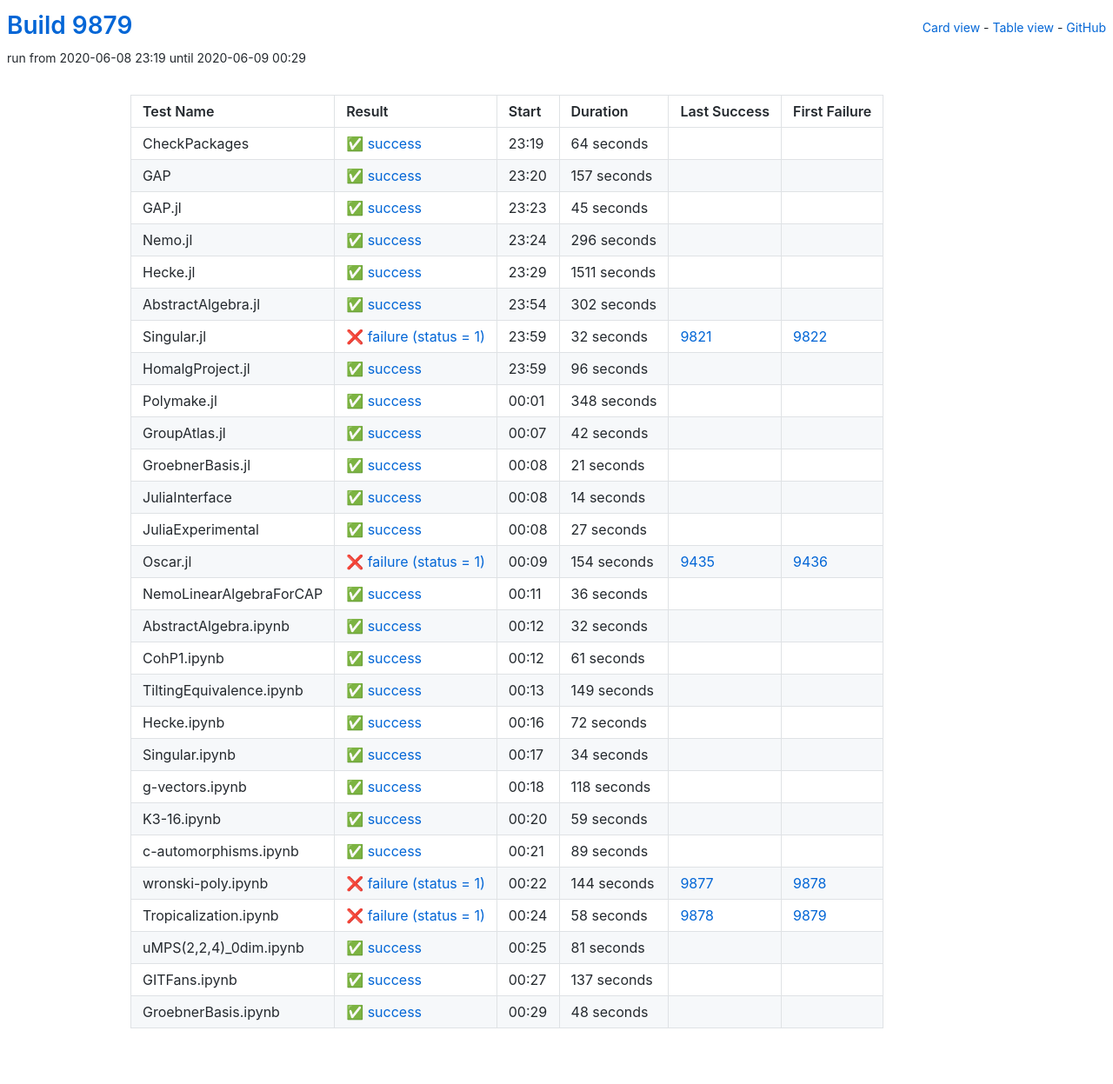
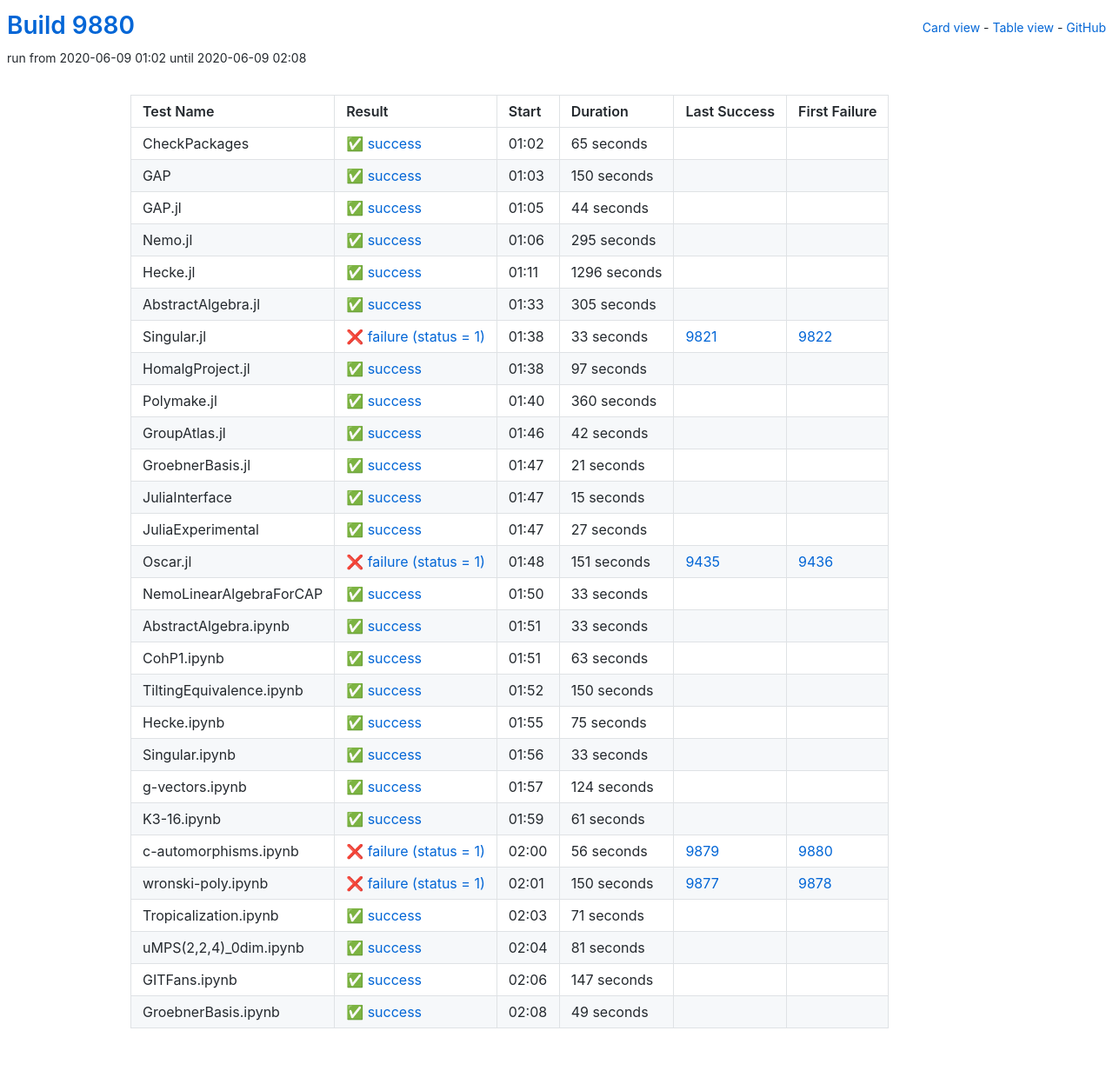
Before and after one commit to oscar-system/oscar-ci-status, a Jekyll site: the page built from table.html, in a window 1280 px wide. Shown: the whole page at 87% size. Built offline with Jekyll 4.4.1, drawn with Linux system fonts in a browser that asks for light colours.

Commit message:
Build 9880

```diff
--- a/_data/ci.yml
+++ b/_data/ci.yml
@@ -1,113 +1,113 @@
-build: 9879
-build_url: https://oscarci.mathematik.uni-kl.de/job/oscar/9879/
+build: 9880
+build_url: https://oscarci.mathematik.uni-kl.de/job/oscar/9880/
 job: oscar
 tests:
-- duration: 64
+- duration: 65
   exitcode: 0
   first_failure: false
   first_failure_url: null
   id: checkpackages
   last_success: false
   last_success_url: null
-  log: https://oscarci.mathematik.uni-kl.de/job/oscar/9879/artifact/logs/build-9879/CheckPackages.log
+  log: https://oscarci.mathematik.uni-kl.de/job/oscar/9880/artifact/logs/build-9880/CheckPackages.log
   name: CheckPackages
-  start: 2020-06-08 23:19
+  start: 2020-06-09 01:02
   status: success
   success: true
-- duration: 157
+- duration: 150
   exitcode: 0
   first_failure: false
   first_failure_url: null
   id: gap
   last_success: false
   last_success_url: null
-  log: https://oscarci.mathematik.uni-kl.de/job/oscar/9879/artifact/logs/build-9879/GAP.log
+  log: https://oscarci.mathematik.uni-kl.de/job/oscar/9880/artifact/logs/build-9880/GAP.log
   name: GAP
-  start: 2020-06-08 23:20
+  start: 2020-06-09 01:03
   status: success
   success: true
-- duration: 45
+- duration: 44
   exitcode: 0
   first_failure: false
   first_failure_url: null
   id: gap-jl
   last_success: false
   last_success_url: null
-  log: https://oscarci.mathematik.uni-kl.de/job/oscar/9879/artifact/logs/build-9879/GAP.jl.log
+  log: https://oscarci.mathematik.uni-kl.de/job/oscar/9880/artifact/logs/build-9880/GAP.jl.log
   name: GAP.jl
-  start: 2020-06-08 23:23
+  start: 2020-06-09 01:05
   status: success
   success: true
-- duration: 296
+- duration: 295
   exitcode: 0
   first_failure: false
   first_failure_url: null
   id: nemo-jl
   last_success: false
   last_success_url: null
-  log: https://oscarci.mathematik.uni-kl.de/job/oscar/9879/artifact/logs/build-9879/Nemo.jl.log
+  log: https://oscarci.mathematik.uni-kl.de/job/oscar/9880/artifact/logs/build-9880/Nemo.jl.log
   name: Nemo.jl
-  start: 2020-06-08 23:24
+  start: 2020-06-09 01:06
   status: success
   success: true
-- duration: 1511
+- duration: 1296
   exitcode: 0
   first_failure: false
   first_failure_url: null
   id: hecke-jl
   last_success: false
   last_success_url: null
-  log: https://oscarci.mathematik.uni-kl.de/job/oscar/9879/artifact/logs/build-9879/Hecke.jl.log
+  log: https://oscarci.mathematik.uni-kl.de/job/oscar/9880/artifact/logs/build-9880/Hecke.jl.log
   name: Hecke.jl
-  start: 2020-06-08 23:29
+  start: 2020-06-09 01:11
   status: success
   success: true
-- duration: 302
+- duration: 305
   exitcode: 0
   first_failure: false
   first_failure_url: null
   id: abstractalgebra-jl
   last_success: false
   last_success_url: null
-  log: https://oscarci.mathematik.uni-kl.de/job/oscar/9879/artifact/logs/build-9879/AbstractAlgebra.jl.log
+  log: https://oscarci.mathematik.uni-kl.de/job/oscar/9880/artifact/logs/build-9880/AbstractAlgebra.jl.log
   name: AbstractAlgebra.jl
-  start: 2020-06-08 23:54
+  start: 2020-06-09 01:33
   status: success
   success: true
-- duration: 32
+- duration: 33
   exitcode: 1
   first_failure: 9822
   first_failure_url: https://oscarci.mathematik.uni-kl.de/job/oscar/9822/
   id: singular-jl
   last_success: 9821
   last_success_url: https://oscarci.mathematik.uni-kl.de/job/oscar/9821/
-  log: https://oscarci.mathematik.uni-kl.de/job/oscar/9879/artifact/logs/build-9879/Singular.jl.log
+  log: https://oscarci.mathematik.uni-kl.de/job/oscar/9880/artifact/logs/build-9880/Singular.jl.log
   name: Singular.jl
-  start: 2020-06-08 23:59
+  start: 2020-06-09 01:38
   status: failure
   success: false
-- duration: 96
+- duration: 97
   exitcode: 0
   first_failure: false
   first_failure_url: null
   id: homalgproject-jl
   last_success: false
   last_success_url: null
-  log: https://oscarci.mathematik.uni-kl.de/job/oscar/9879/artifact/logs/build-9879/HomalgProject.jl.log
+  log: https://oscarci.mathematik.uni-kl.de/job/oscar/9880/artifact/logs/build-9880/HomalgProject.jl.log
   name: HomalgProject.jl
-  start: 2020-06-08 23:59
+  start: 2020-06-09 01:38
   status: success
   success: true
-- duration: 348
+- duration: 360
   exitcode: 0
   first_failure: false
   first_failure_url: null
   id: polymake-jl
   last_success: false
   last_success_url: null
-  log: https://oscarci.mathematik.uni-kl.de/job/oscar/9879/artifact/logs/build-9879/Polymake.jl.log
+  log: https://oscarci.mathematik.uni-kl.de/job/oscar/9880/artifact/logs/build-9880/Polymake.jl.log
   name: Polymake.jl
-  start: 2020-06-09 00:01
+  start: 2020-06-09 01:40
   status: success
   success: true
 - duration: 42
@@ -117,9 +117,9 @@
   id: groupatlas-jl
   last_success: false
   last_success_url: null
-  log: https://oscarci.mathematik.uni-kl.de/job/oscar/9879/artifact/logs/build-9879/GroupAtlas.jl.log
+  log: https://oscarci.mathematik.uni-kl.de/job/oscar/9880/artifact/logs/build-9880/GroupAtlas.jl.log
   name: GroupAtlas.jl
-  start: 2020-06-09 00:07
+  start: 2020-06-09 01:46
   status: success
   success: true
 - duration: 21
@@ -129,21 +129,21 @@
   id: groebnerbasis-jl
   last_success: false
   last_success_url: null
-  log: https://oscarci.mathematik.uni-kl.de/job/oscar/9879/artifact/logs/build-9879/GroebnerBasis.jl.log
+  log: https://oscarci.mathematik.uni-kl.de/job/oscar/9880/artifact/logs/build-9880/GroebnerBasis.jl.log
   name: GroebnerBasis.jl
-  start: 2020-06-09 00:08
+  start: 2020-06-09 01:47
   status: success
   success: true
-- duration: 14
+- duration: 15
   exitcode: 0
   first_failure: false
   first_failure_url: null
   id: juliainterface
   last_success: false
   last_success_url: null
-  log: https://oscarci.mathematik.uni-kl.de/job/oscar/9879/artifact/logs/build-9879/JuliaInterface.log
+  log: https://oscarci.mathematik.uni-kl.de/job/oscar/9880/artifact/logs/build-9880/JuliaInterface.log
   name: JuliaInterface
-  start: 2020-06-09 00:08
+  start: 2020-06-09 01:47
   status: success
   success: true
 - duration: 27
@@ -153,155 +153,155 @@
   id: juliaexperimental
   last_success: false
   last_success_url: null
-  log: https://oscarci.mathematik.uni-kl.de/job/oscar/9879/artifact/logs/build-9879/JuliaExperimental.log
+  log: https://oscarci.mathematik.uni-kl.de/job/oscar/9880/artifact/logs/build-9880/JuliaExperimental.log
   name: JuliaExperimental
-  start: 2020-06-09 00:08
+  start: 2020-06-09 01:47
   status: success
   success: true
-- duration: 154
+- duration: 151
   exitcode: 1
   first_failure: 9436
   first_failure_url: https://oscarci.mathematik.uni-kl.de/job/oscar/9436/
   id: oscar-jl
   last_success: 9435
   last_success_url: https://oscarci.mathematik.uni-kl.de/job/oscar/9435/
-  log: https://oscarci.mathematik.uni-kl.de/job/oscar/9879/artifact/logs/build-9879/Oscar.jl.log
+  log: https://oscarci.mathematik.uni-kl.de/job/oscar/9880/artifact/logs/build-9880/Oscar.jl.log
   name: Oscar.jl
-  start: 2020-06-09 00:09
+  start: 2020-06-09 01:48
   status: failure
   success: false
-- duration: 36
+- duration: 33
   exitcode: 0
   first_failure: false
   first_failure_url: null
   id: nemolinearalgebraforcap
   last_success: false
   last_success_url: null
-  log: https://oscarci.mathematik.uni-kl.de/job/oscar/9879/artifact/logs/build-9879/NemoLinearAlgebraForCAP.log
+  log: https://oscarci.mathematik.uni-kl.de/job/oscar/9880/artifact/logs/build-9880/NemoLinearAlgebraForCAP.log
   name: NemoLinearAlgebraForCAP
-  start: 2020-06-09 00:11
+  start: 2020-06-09 01:50
   status: success
   success: true
-- duration: 32
+- duration: 33
   exitcode: 0
   first_failure: false
   first_failure_url: null
   id: abstractalgebra-ipynb
   last_success: false
   last_success_url: null
-  log: https://oscarci.mathematik.uni-kl.de/job/oscar/9879/artifact/logs/build-9879/AbstractAlgebra.ipynb.log
+  log: https://oscarci.mathematik.uni-kl.de/job/oscar/9880/artifact/logs/build-9880/AbstractAlgebra.ipynb.log
   name: AbstractAlgebra.ipynb
-  start: 2020-06-09 00:12
+  start: 2020-06-09 01:51
+  status: success
+  success: true
+- duration: 63
+  exitcode: 0
+  first_failure: false
+  first_failure_url: null
+  id: cohp1-ipynb
+  last_success: false
+  last_success_url: null
+  log: https://oscarci.mathematik.uni-kl.de/job/oscar/9880/artifact/logs/build-9880/CohP1.ipynb.log
+  name: CohP1.ipynb
+  start: 2020-06-09 01:51
+  status: success
+  success: true
+- duration: 150
+  exitcode: 0
+  first_failure: false
+  first_failure_url: null
+  id: tiltingequivalence-ipynb
+  last_success: false
+  last_success_url: null
+  log: https://oscarci.mathematik.uni-kl.de/job/oscar/9880/artifact/logs/build-9880/TiltingEquivalence.ipynb.log
+  name: TiltingEquivalence.ipynb
+  start: 2020-06-09 01:52
+  status: success
+  success: true
+- duration: 75
+  exitcode: 0
+  first_failure: false
+  first_failure_url: null
+  id: hecke-ipynb
+  last_success: false
+  last_success_url: null
+  log: https://oscarci.mathematik.uni-kl.de/job/oscar/9880/artifact/logs/build-9880/Hecke.ipynb.log
+  name: Hecke.ipynb
+  start: 2020-06-09 01:55
+  status: success
+  success: true
+- duration: 33
+  exitcode: 0
+  first_failure: false
+  first_failure_url: null
+  id: singular-ipynb
+  last_success: false
+  last_success_url: null
+  log: https://oscarci.mathematik.uni-kl.de/job/oscar/9880/artifact/logs/build-9880/Singular.ipynb.log
+  name: Singular.ipynb
+  start: 2020-06-09 01:56
+  status: success
+  success: true
+- duration: 124
+  exitcode: 0
+  first_failure: false
+  first_failure_url: null
+  id: g-vectors-ipynb
+  last_success: false
+  last_success_url: null
+  log: https://oscarci.mathematik.uni-kl.de/job/oscar/9880/artifact/logs/build-9880/g-vectors.ipynb.log
+  name: g-vectors.ipynb
+  start: 2020-06-09 01:57
   status: success
   success: true
 - duration: 61
   exitcode: 0
   first_failure: false
   first_failure_url: null
-  id: cohp1-ipynb
-  last_success: false
-  last_success_url: null
-  log: https://oscarci.mathematik.uni-kl.de/job/oscar/9879/artifact/logs/build-9879/CohP1.ipynb.log
-  name: CohP1.ipynb
-  start: 2020-06-09 00:12
-  status: success
-  success: true
-- duration: 149
-  exitcode: 0
-  first_failure: false
-  first_failure_url: null
-  id: tiltingequivalence-ipynb
-  last_success: false
-  last_success_url: null
-  log: https://oscarci.mathematik.uni-kl.de/job/oscar/9879/artifact/logs/build-9879/TiltingEquivalence.ipynb.log
-  name: TiltingEquivalence.ipynb
-  start: 2020-06-09 00:13
-  status: success
-  success: true
-- duration: 72
-  exitcode: 0
-  first_failure: false
-  first_failure_url: null
-  id: hecke-ipynb
-  last_success: false
-  last_success_url: null
-  log: https://oscarci.mathematik.uni-kl.de/job/oscar/9879/artifact/logs/build-9879/Hecke.ipynb.log
-  name: Hecke.ipynb
-  start: 2020-06-09 00:16
-  status: success
-  success: true
-- duration: 34
-  exitcode: 0
-  first_failure: false
-  first_failure_url: null
-  id: singular-ipynb
-  last_success: false
-  last_success_url: null
-  log: https://oscarci.mathematik.uni-kl.de/job/oscar/9879/artifact/logs/build-9879/Singular.ipynb.log
-  name: Singular.ipynb
-  start: 2020-06-09 00:17
-  status: success
-  success: true
-- duration: 118
-  exitcode: 0
-  first_failure: false
-  first_failure_url: null
-  id: g-vectors-ipynb
-  last_success: false
-  last_success_url: null
-  log: https://oscarci.mathematik.uni-kl.de/job/oscar/9879/artifact/logs/build-9879/g-vectors.ipynb.log
-  name: g-vectors.ipynb
-  start: 2020-06-09 00:18
-  status: success
-  success: true
-- duration: 59
-  exitcode: 0
-  first_failure: false
-  first_failure_url: null
   id: k3-16-ipynb
   last_success: false
   last_success_url: null
-  log: https://oscarci.mathematik.uni-kl.de/job/oscar/9879/artifact/logs/build-9879/K3-16.ipynb.log
+  log: https://oscarci.mathematik.uni-kl.de/job/oscar/9880/artifact/logs/build-9880/K3-16.ipynb.log
   name: K3-16.ipynb
-  start: 2020-06-09 00:20
+  start: 2020-06-09 01:59
   status: success
   success: true
-- duration: 89
-  exitcode: 0
-  first_failure: false
-  first_failure_url: null
+- duration: 56
+  exitcode: 1
+  first_failure: 9880
+  first_failure_url: https://oscarci.mathematik.uni-kl.de/job/oscar/9880/
   id: c-automorphisms-ipynb
-  last_success: false
-  last_success_url: null
-  log: https://oscarci.mathematik.uni-kl.de/job/oscar/9879/artifact/logs/build-9879/c-automorphisms.ipynb.log
+  last_success: 9879
+  last_success_url: https://oscarci.mathematik.uni-kl.de/job/oscar/9879/
+  log: https://oscarci.mathematik.uni-kl.de/job/oscar/9880/artifact/logs/build-9880/c-automorphisms.ipynb.log
   name: c-automorphisms.ipynb
-  start: 2020-06-09 00:21
-  status: success
-  success: true
-- duration: 144
+  start: 2020-06-09 02:00
+  status: failure
+  success: false
+- duration: 150
   exitcode: 1
   first_failure: 9878
   first_failure_url: https://oscarci.mathematik.uni-kl.de/job/oscar/9878/
   id: wronski-poly-ipynb
   last_success: 9877
   last_success_url: https://oscarci.mathematik.uni-kl.de/job/oscar/9877/
-  log: https://oscarci.mathematik.uni-kl.de/job/oscar/9879/artifact/logs/build-9879/wronski-poly.ipynb.log
+  log: https://oscarci.mathematik.uni-kl.de/job/oscar/9880/artifact/logs/build-9880/wronski-poly.ipynb.log
   name: wronski-poly.ipynb
-  start: 2020-06-09 00:22
+  start: 2020-06-09 02:01
   status: failure
   success: false
-- duration: 58
-  exitcode: 1
-  first_failure: 9879
-  first_failure_url: https://oscarci.mathematik.uni-kl.de/job/oscar/9879/
+- duration: 71
+  exitcode: 0
+  first_failure: false
+  first_failure_url: null
   id: tropicalization-ipynb
-  last_success: 9878
-  last_success_url: https://oscarci.mathematik.uni-kl.de/job/oscar/9878/
-  log: https://oscarci.mathematik.uni-kl.de/job/oscar/9879/artifact/logs/build-9879/Tropicalization.ipynb.log
+  last_success: false
+  last_success_url: null
+  log: https://oscarci.mathematik.uni-kl.de/job/oscar/9880/artifact/logs/build-9880/Tropicalization.ipynb.log
   name: Tropicalization.ipynb
-  start: 2020-06-09 00:24
-  status: failure
-  success: false
+  start: 2020-06-09 02:03
+  status: success
+  success: true
 - duration: 81
   exitcode: 0
   first_failure: false
@@ -309,32 +309,32 @@
   id: umps-2-2-4-0dim-ipynb
   last_success: false
   last_success_url: null
-  log: https://oscarci.mathematik.uni-kl.de/job/oscar/9879/artifact/logs/build-9879/uMPS-2-2-4-_0dim.ipynb.log
+  log: https://oscarci.mathematik.uni-kl.de/job/oscar/9880/artifact/logs/build-9880/uMPS-2-2-4-_0dim.ipynb.log
   name: uMPS(2,2,4)_0dim.ipynb
-  start: 2020-06-09 00:25
+  start: 2020-06-09 02:04
   status: success
   success: true
-- duration: 137
+- duration: 147
   exitcode: 0
   first_failure: false
   first_failure_url: null
   id: gitfans-ipynb
   last_success: false
   last_success_url: null
-  log: https://oscarci.mathematik.uni-kl.de/job/oscar/9879/artifact/logs/build-9879/GITFans.ipynb.log
+  log: https://oscarci.mathematik.uni-kl.de/job/oscar/9880/artifact/logs/build-9880/GITFans.ipynb.log
   name: GITFans.ipynb
-  start: 2020-06-09 00:27
+  start: 2020-06-09 02:06
   status: success
   success: true
-- duration: 48
+- duration: 49
   exitcode: 0
   first_failure: false
   first_failure_url: null
   id: groebnerbasis-ipynb
   last_success: false
   last_success_url: null
-  log: https://oscarci.mathematik.uni-kl.de/job/oscar/9879/artifact/logs/build-9879/GroebnerBasis.ipynb.log
+  log: https://oscarci.mathematik.uni-kl.de/job/oscar/9880/artifact/logs/build-9880/GroebnerBasis.ipynb.log
   name: GroebnerBasis.ipynb
-  start: 2020-06-09 00:29
+  start: 2020-06-09 02:08
   status: success
   success: true
```
Also changed, not shown: README.md.
